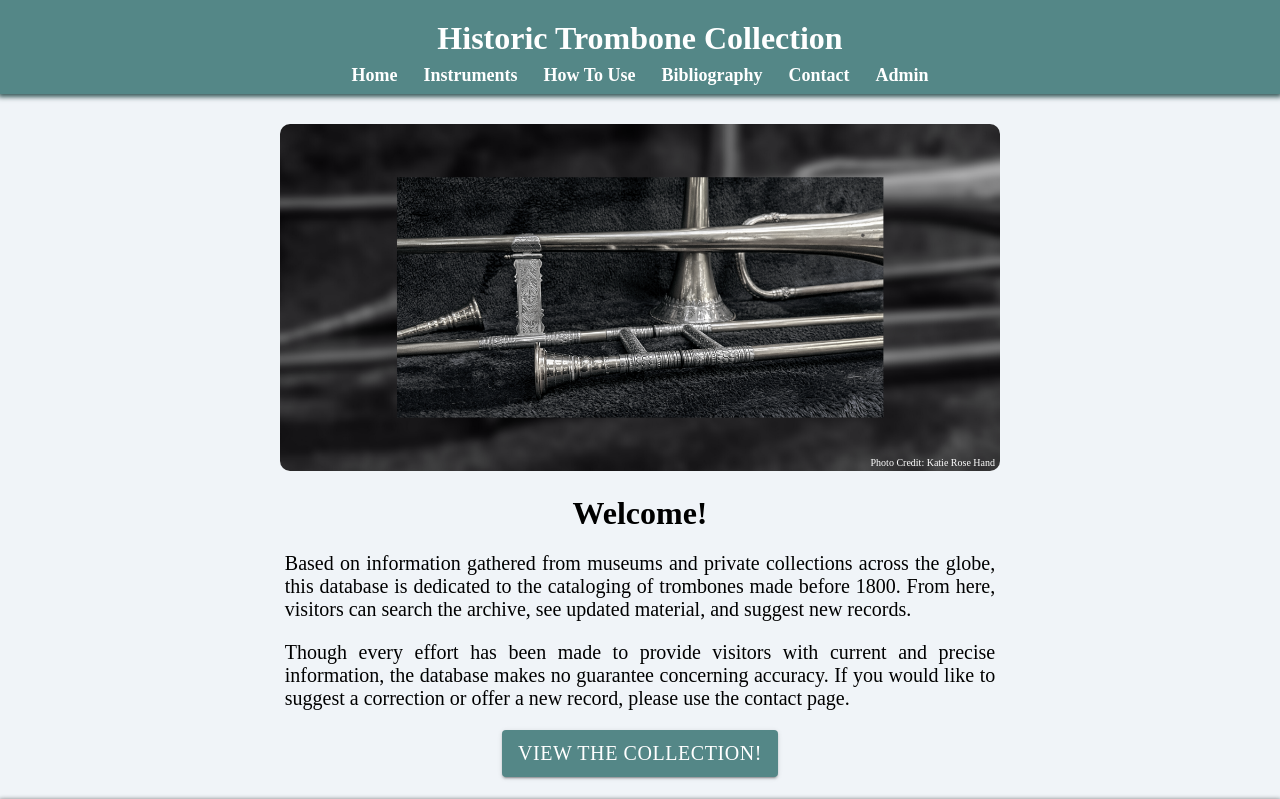
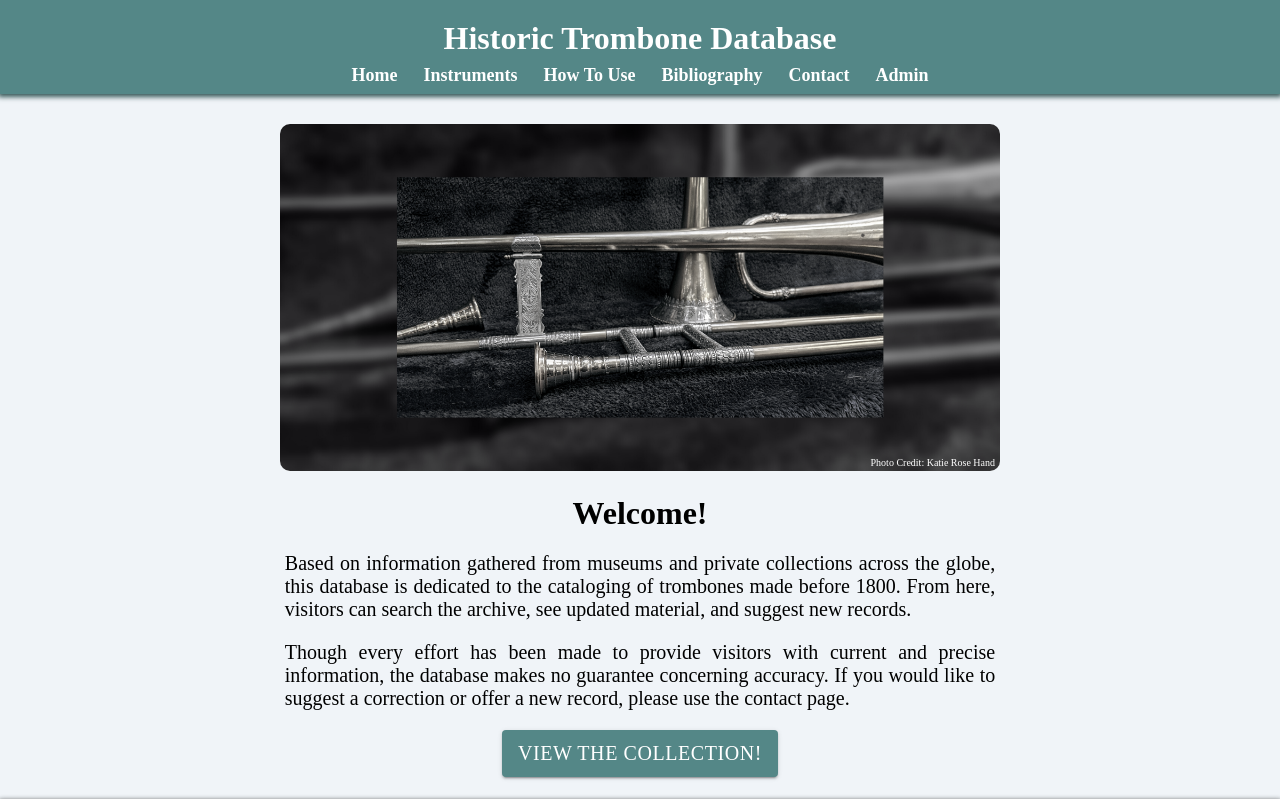
Before and after one commit to maximusunc/tromboneCollection, a React (Create React App) app in the folder client/: page / in a window 1280 px wide. Shown: the top 799 px of the page. Built offline with nearby package versions, Linux system fonts and the light colour scheme; a web font is replaced by a local one.

Commit message:
Change collection to database in header

```diff
--- a/client/src/layouts/mainLayout/header/Header.jsx
+++ b/client/src/layouts/mainLayout/header/Header.jsx
@@ -5,7 +5,7 @@ import Navbar from './navbar/Navbar';
 export default function Header() {
   return (
     <header>
-      <h1 id="header">Historic Trombone Collection</h1>
+      <h1 id="header">Historic Trombone Database</h1>
       <Navbar />
     </header>
   );
```
